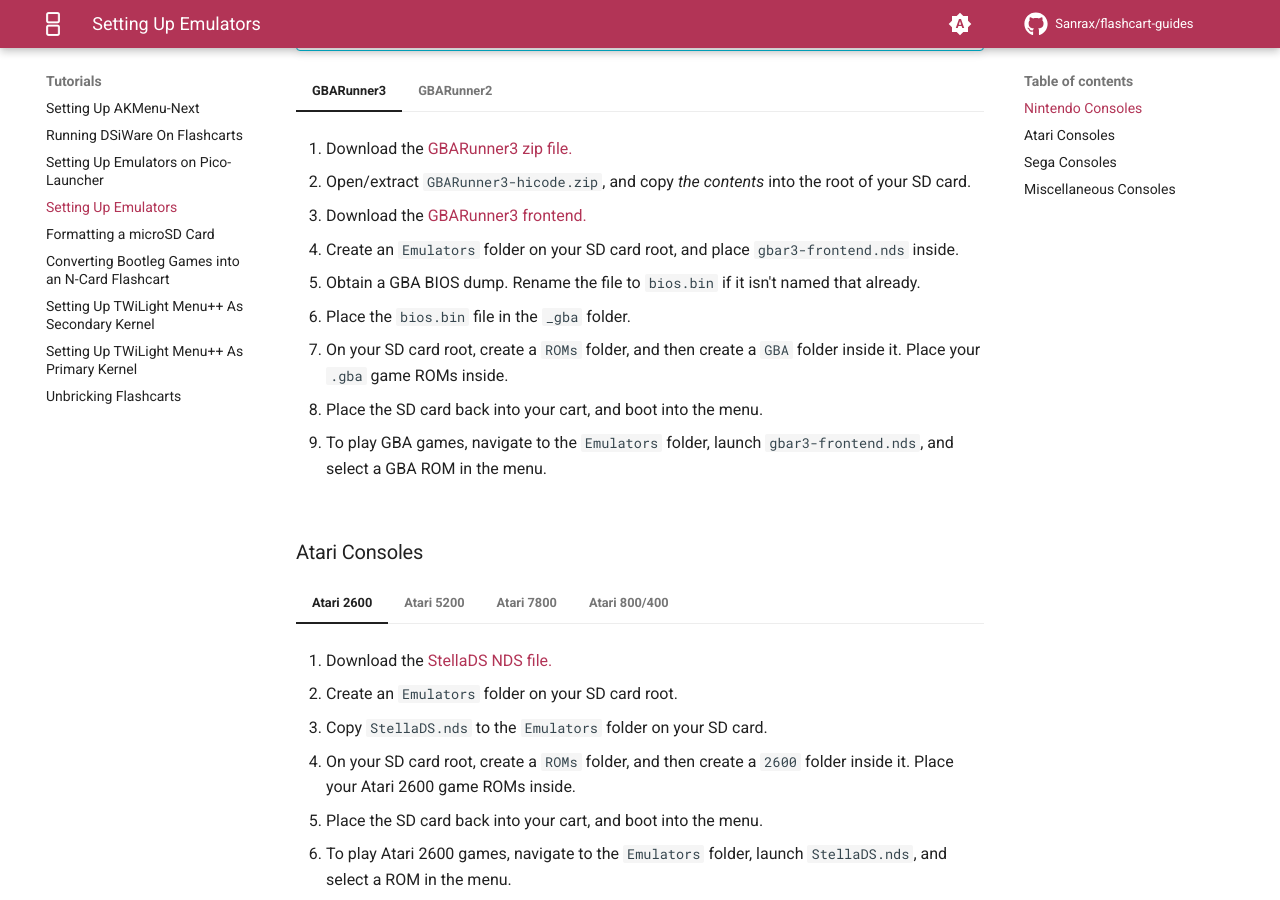
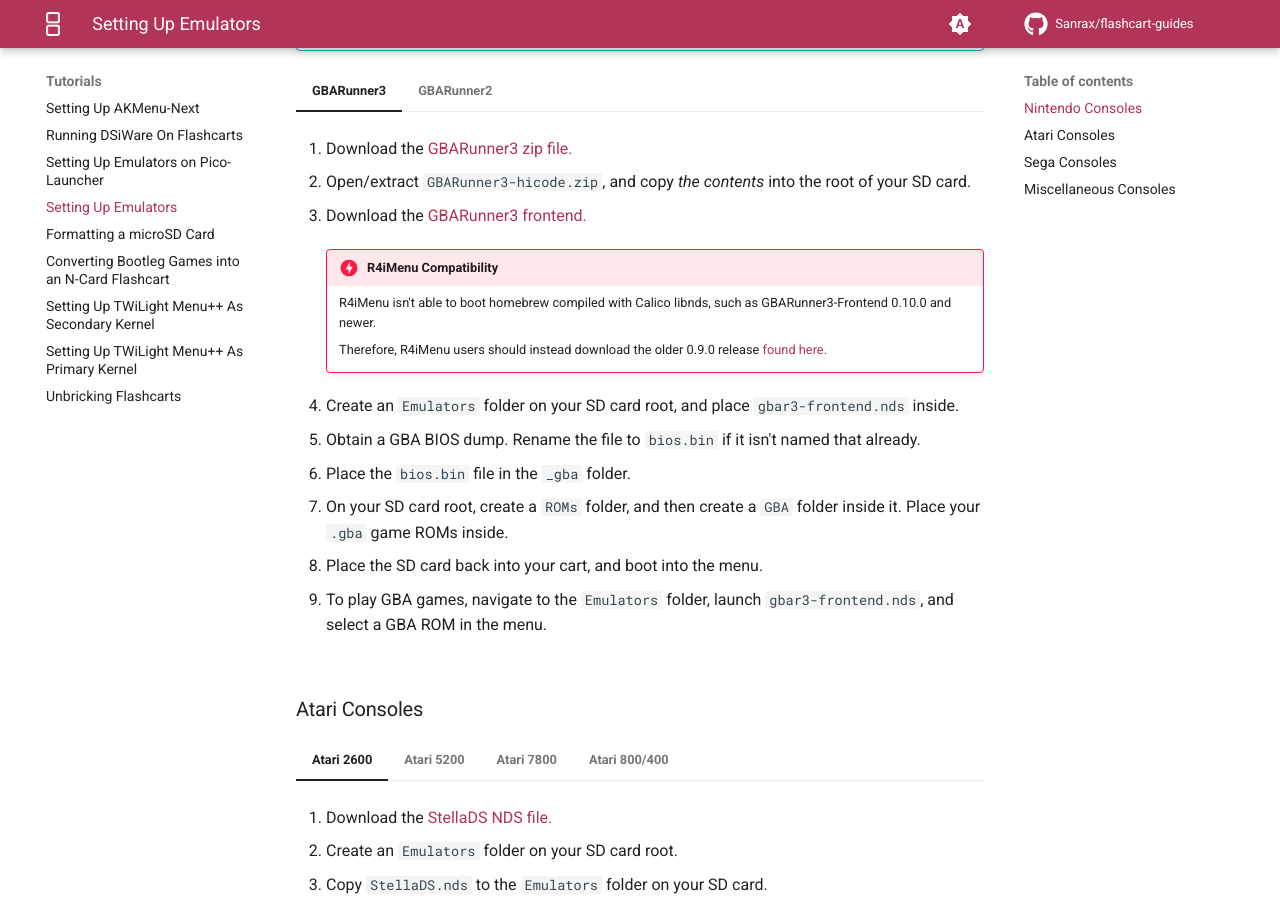
Before and after one commit to Sanrax/flashcart-guides, an MkDocs documentation site: the page built from docs/tutorials/emulators.md, in a window 1280 px wide and 900 px high, scrolled down 564 px. Built offline with MkDocs 1.6.1 and Material for MkDocs 9.7.7, drawn with Linux system fonts in a browser that asks for light colours; comment, search, counter and statistics services are not loaded.

Commit message:
Add GBARunner3 Frontend warning for R4iMenu users

```diff
--- a/docs/tutorials/emulators.md
+++ b/docs/tutorials/emulators.md
@@ -23,6 +23,12 @@
         1. Open/extract `GBARunner3-hicode.zip`, and copy *the contents* into the root of your SD card.
 
         1. Download the [GBARunner3 frontend.](https://github.com/flashcarts/gbar3-frontend/releases/download/v0.10.0-fcnet2/gbar3-frontend.nds)
+
+            !!! danger "R4iMenu Compatibility"
+
+                R4iMenu isn't able to boot homebrew compiled with Calico libnds, such as GBARunner3-Frontend 0.10.0 and newer.
+
+                Therefore, R4iMenu users should instead download the older 0.9.0 release [found here.](https://github.com/flashcarts/gbar3-frontend/releases/download/v0.9.0-fcnet3/gbar3-frontend.nds)
 
         1. Create an `Emulators` folder on your SD card root, and place `gbar3-frontend.nds` inside.
 
```
